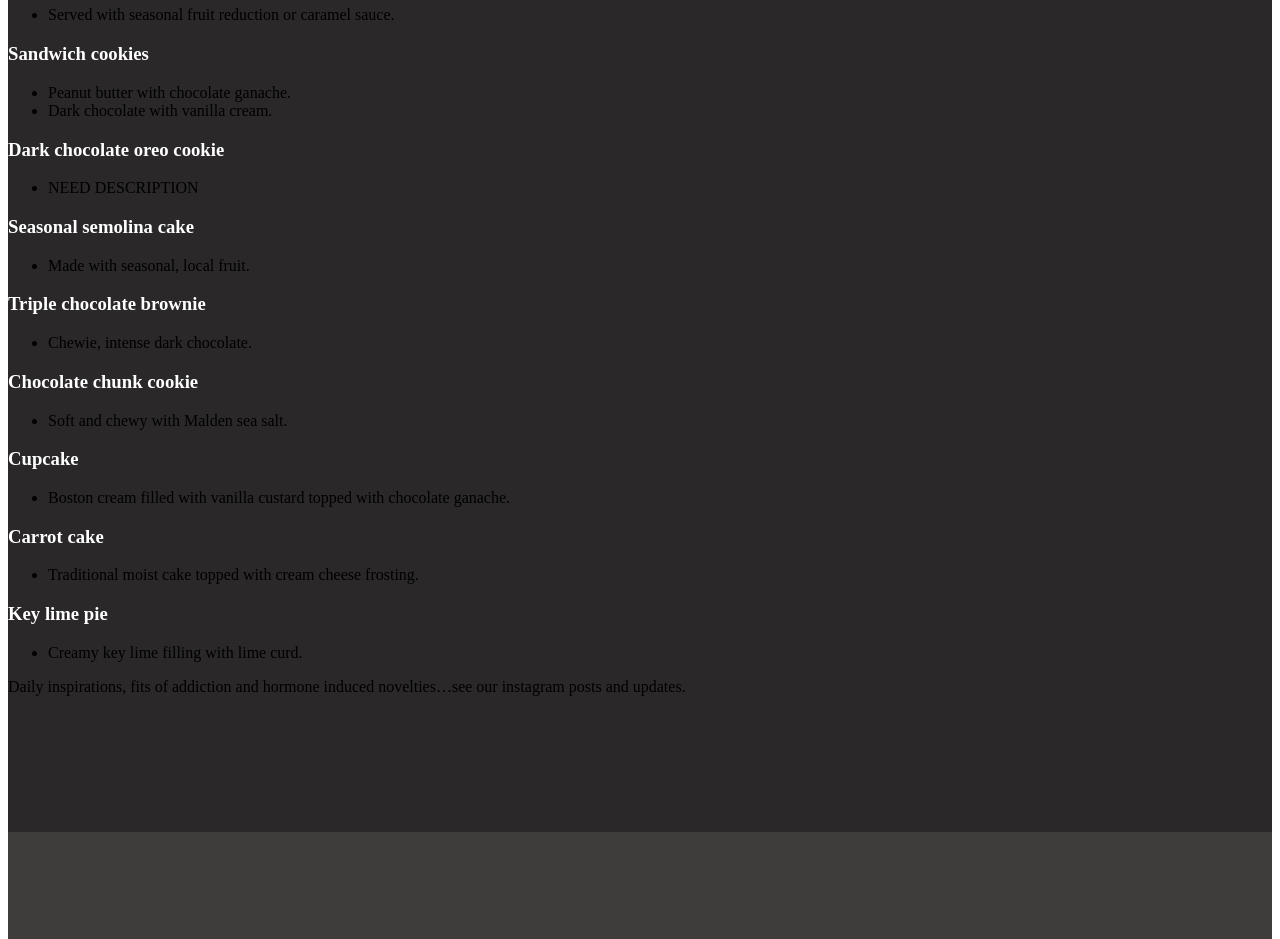
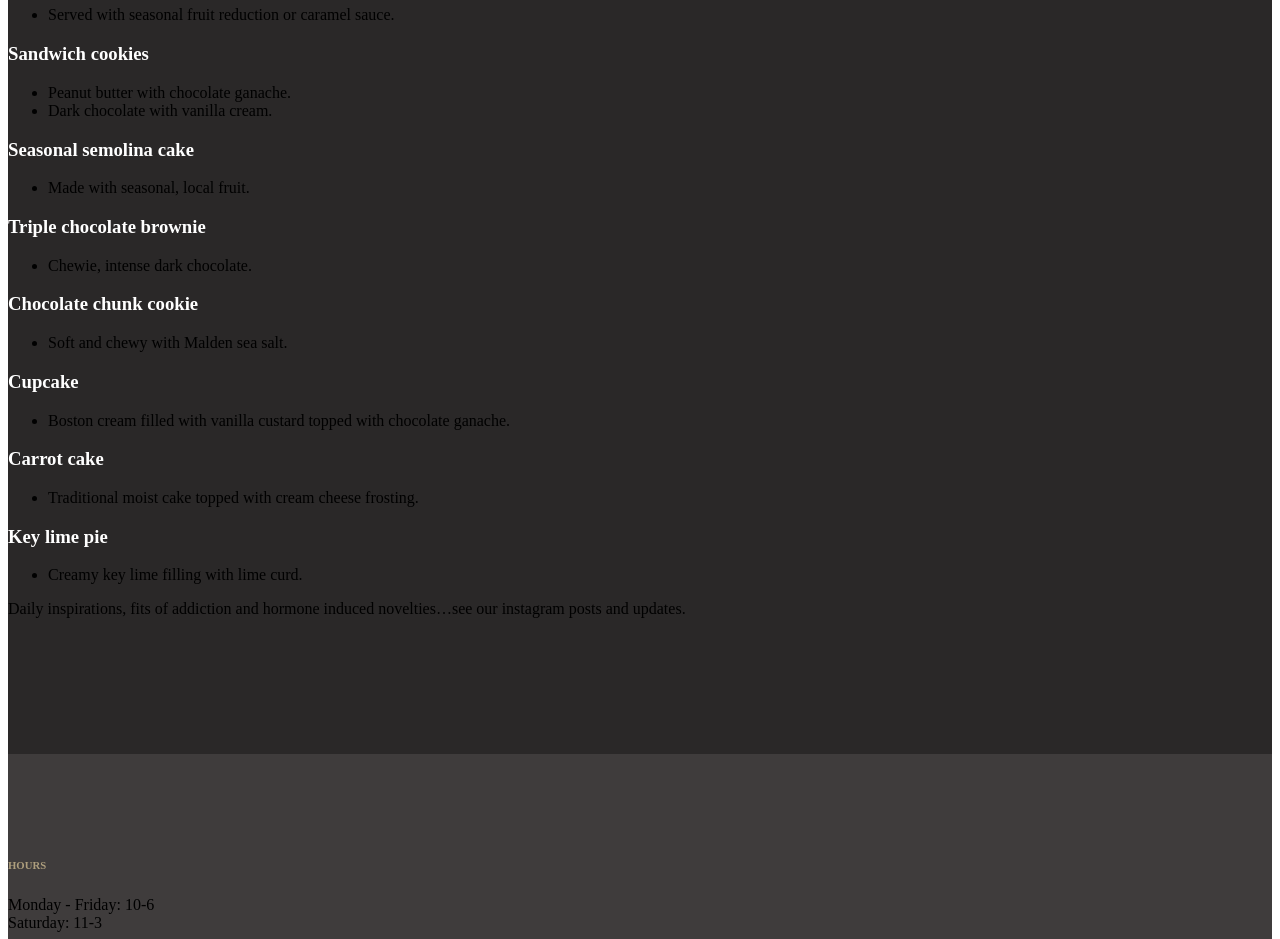
Before and after one commit to plantno1/plantno1, a Gatsby site: page /menu in a window 1280 px wide. Shown: the part 1860-2799 px from the top of the page. Built offline with nearby package versions, Linux system fonts and the light colour scheme; Gatsby itself is replaced by a stand-in of ours.

Commit message:
further revisions

```diff
--- a/src/pages/menu.js
+++ b/src/pages/menu.js
@@ -108,10 +108,6 @@ const Menu = () => {
                   <li>Peanut butter with chocolate ganache.</li>
                   <li>Dark chocolate with vanilla cream.</li>
                 </ul>
-                <h3>Dark chocolate oreo cookie</h3>
-                <ul>
-                  <li>NEED DESCRIPTION</li>
-                </ul>
                 <h3>Seasonal semolina cake</h3>
                 <ul>
                   <li>Made with seasonal, local fruit.</li>
```
